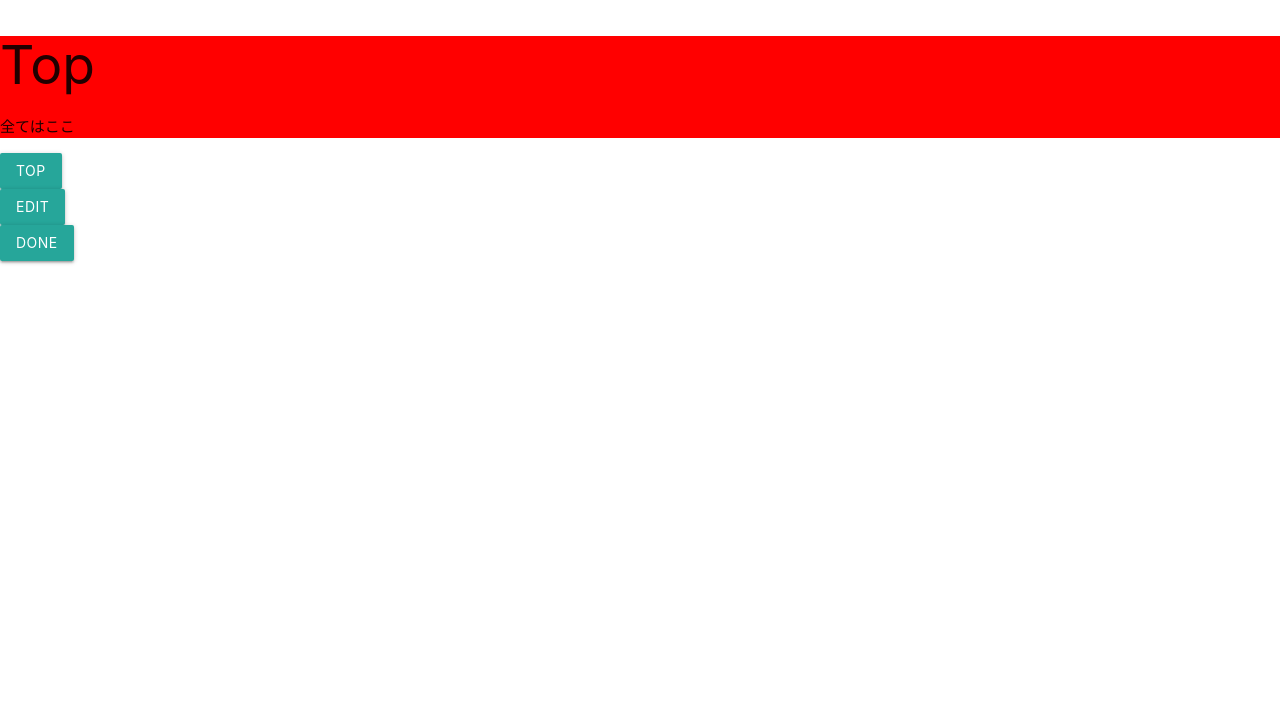
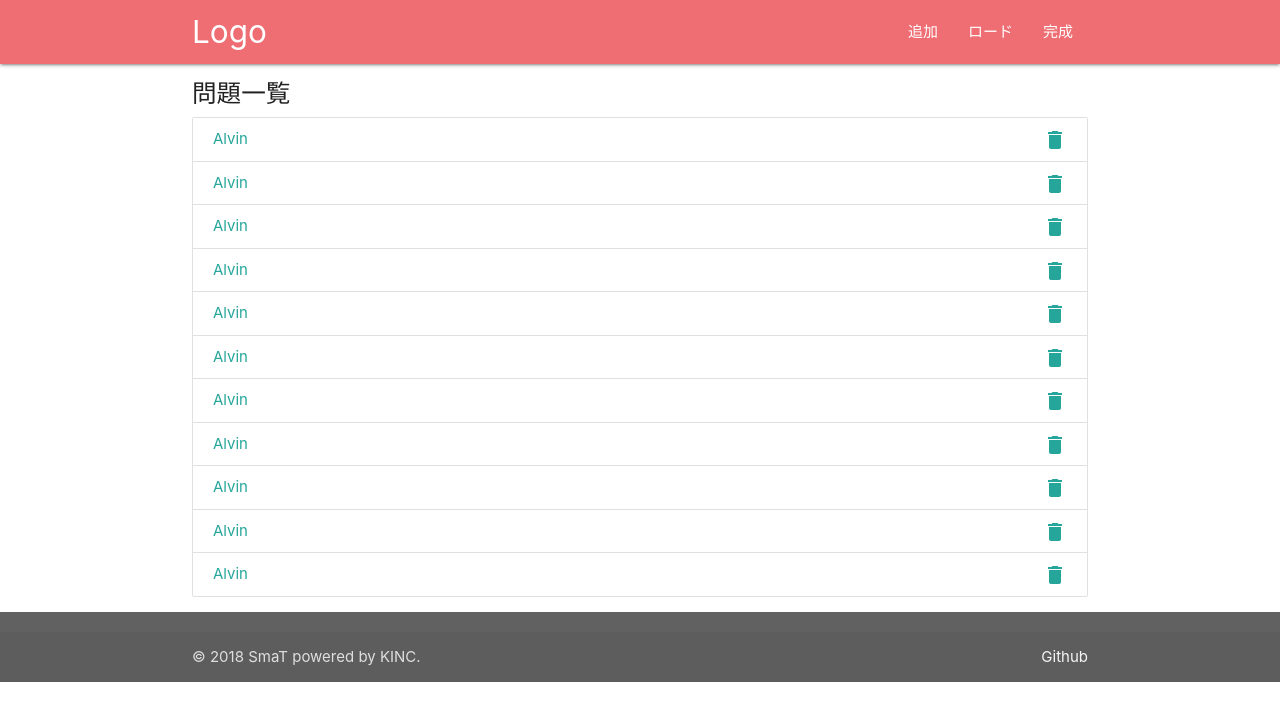
Before and after one commit to kinc-shinshu/smat-teacher-client, a React (Create React App) app: page / in a window 1280 px wide. Shown: the top 720 px of the page. Built offline with nearby package versions, Linux system fonts and the light colour scheme.

Commit message:
TopFristCommit

```diff
--- a/public/index.html
+++ b/public/index.html
@@ -3,6 +3,7 @@
   <head>
     <meta charset="utf-8">
     <link rel="shortcut icon" href="%PUBLIC_URL%/favicon.ico">
+    <link href="https://fonts.googleapis.com/icon?family=Material+Icons" rel="stylesheet">
     <meta name="viewport" content="width=device-width, initial-scale=1, shrink-to-fit=no">
     <meta name="theme-color" content="#000000">
     <!--
--- a/src/App.js
+++ b/src/App.js
@@ -14,11 +14,6 @@ class ReactRouter extends Component {
           <Route exact path='/' component={Top} />
           <Route path='/edit' component={Edit} />
           <Route path='/done' component={Done} />
-          <ul>
-            <li><Link className="waves-effect waves-light btn" to="/">Top</Link></li>
-            <li><Link className="waves-effect waves-light btn" to="/edit">Edit</Link></li>
-            <li><Link className="waves-effect waves-light btn" to="/done">Done</Link></li>
-          </ul>
         </div>
       </BrowserRouter>
     )
--- a/src/screens/Top.js
+++ b/src/screens/Top.js
@@ -1,13 +1,60 @@
 import React, { Component } from 'react';
+import { Link } from 'react-router-dom'
 import 'materialize-css';
 import 'materialize-css/dist/css/materialize.min.css';
 
 export class Top extends Component {
   render() {
     return (
-      <div style={{background: "red"}}>
-        <h2>Top</h2>
-        <p>全てはここ</p>
+      <div>
+        <div className="navbar-fixed" >
+          <nav>
+            <div className="nav-wrapper container">
+              <a href="#!" className="brand-logo">Logo</a>
+              <ul className="right hide-on-med-and-down">
+                <li><Link to="edit">追加</Link></li>
+                <li><a href="#">ロード</a></li>
+                <li><Link to="done">完成</Link></li>
+              </ul>
+            </div>
+          </nav>
+        </div>
+        <div className="container">
+          <h5>問題一覧</h5>
+          <div className="collection">
+            <a href="#!" className="collection-item">Alvin<a href="#delete" className="secondary-content"><i
+              className="material-icons">delete</i></a></a>
+            <a href="#!" className="collection-item">Alvin<a href="#delete" className="secondary-content"><i
+              className="material-icons">delete</i></a></a>
+            <a href="#!" className="collection-item">Alvin<a href="#delete" className="secondary-content"><i
+              className="material-icons">delete</i></a></a>
+            <a href="#!" className="collection-item">Alvin<a href="#delete" className="secondary-content"><i
+              className="material-icons">delete</i></a></a>
+            <a href="#!" className="collection-item">Alvin<a href="#delete" className="secondary-content"><i
+              className="material-icons">delete</i></a></a>
+            <a href="#!" className="collection-item">Alvin<a href="#delete" className="secondary-content"><i
+              className="material-icons">delete</i></a></a>
+            <a href="#!" className="collection-item">Alvin<a href="#delete" className="secondary-content"><i
+              className="material-icons">delete</i></a></a>
+            <a href="#!" className="collection-item">Alvin<a href="#delete" className="secondary-content"><i
+              className="material-icons">delete</i></a></a>
+            <a href="#!" className="collection-item">Alvin<a href="#delete" className="secondary-content"><i
+              className="material-icons">delete</i></a></a>
+            <a href="#!" className="collection-item">Alvin<a href="#delete" className="secondary-content"><i
+              className="material-icons">delete</i></a></a>
+            <a href="#!" className="collection-item">Alvin<a href="#delete" className="secondary-content"><i
+              className="material-icons">delete</i></a></a>
+
+          </div>
+        </div>
+        <footer className="page-footer grey darken-2">
+          <div className="footer-copyright">
+            <div className="container">
+              © 2018 SmaT powered by KINC.
+              <a className="grey-text text-lighten-4 right" href="#!">Github</a>
+            </div>
+          </div>
+        </footer>
       </div>
     )
   }
```
